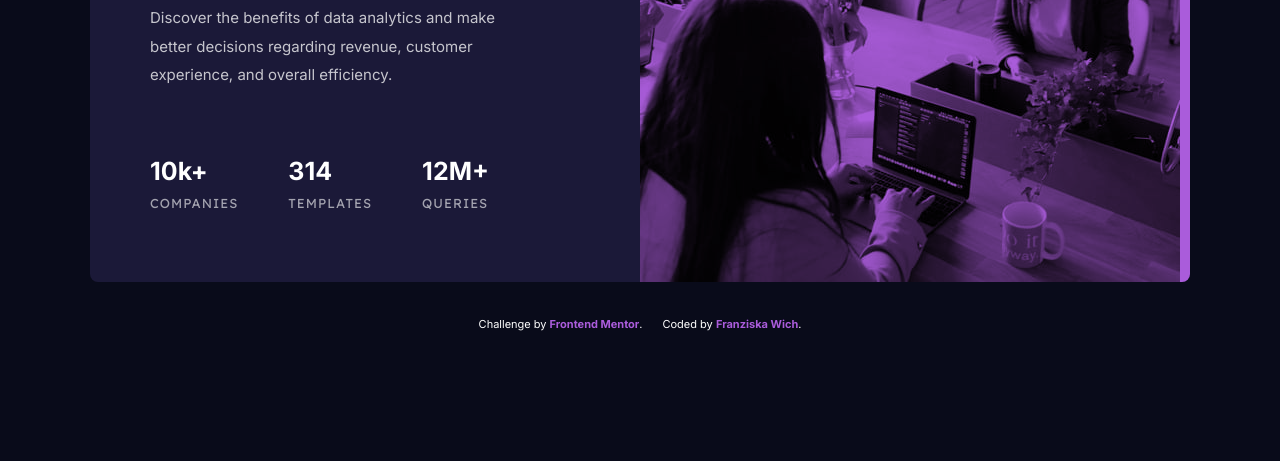
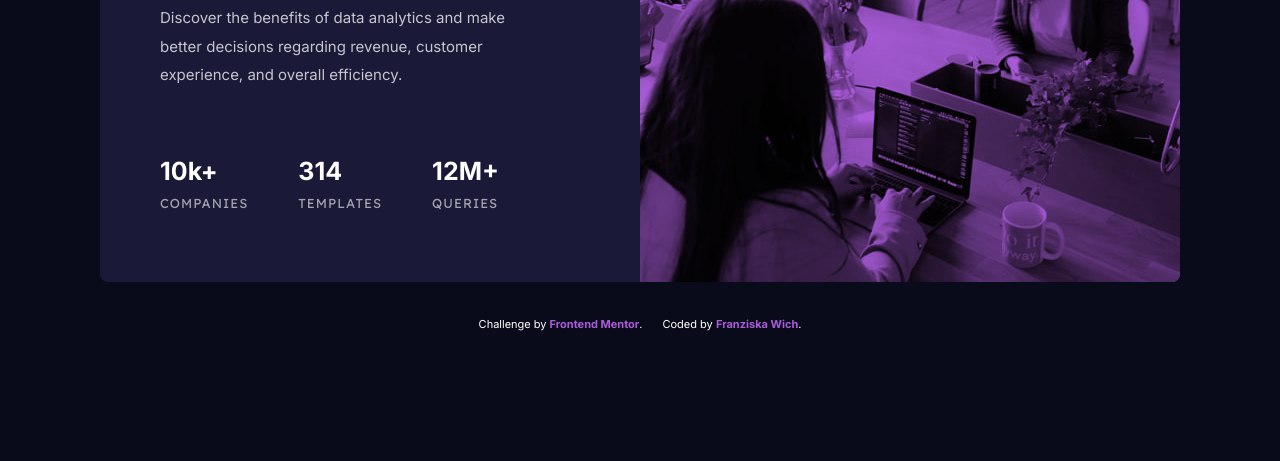
Before and after one commit to franziskawich/Stats-preview-card-component, a plain HTML site: page index.html in a window 1280 px wide. Shown: the part 339-800 px from the top of the page. Drawn offline with Linux system fonts and the light colour scheme.

Commit message:
Update style.css

```diff
--- a/css/style.css
+++ b/css/style.css
@@ -24,7 +24,7 @@ body {
   background-color: var(--dark-blue); }
 
 .card {
-  max-width: 110rem;
+  max-width: 108rem;
   margin: 17.5rem auto 1.5rem;
   background-color: var(--dark-blue-desaturated);
   color: white;
```
